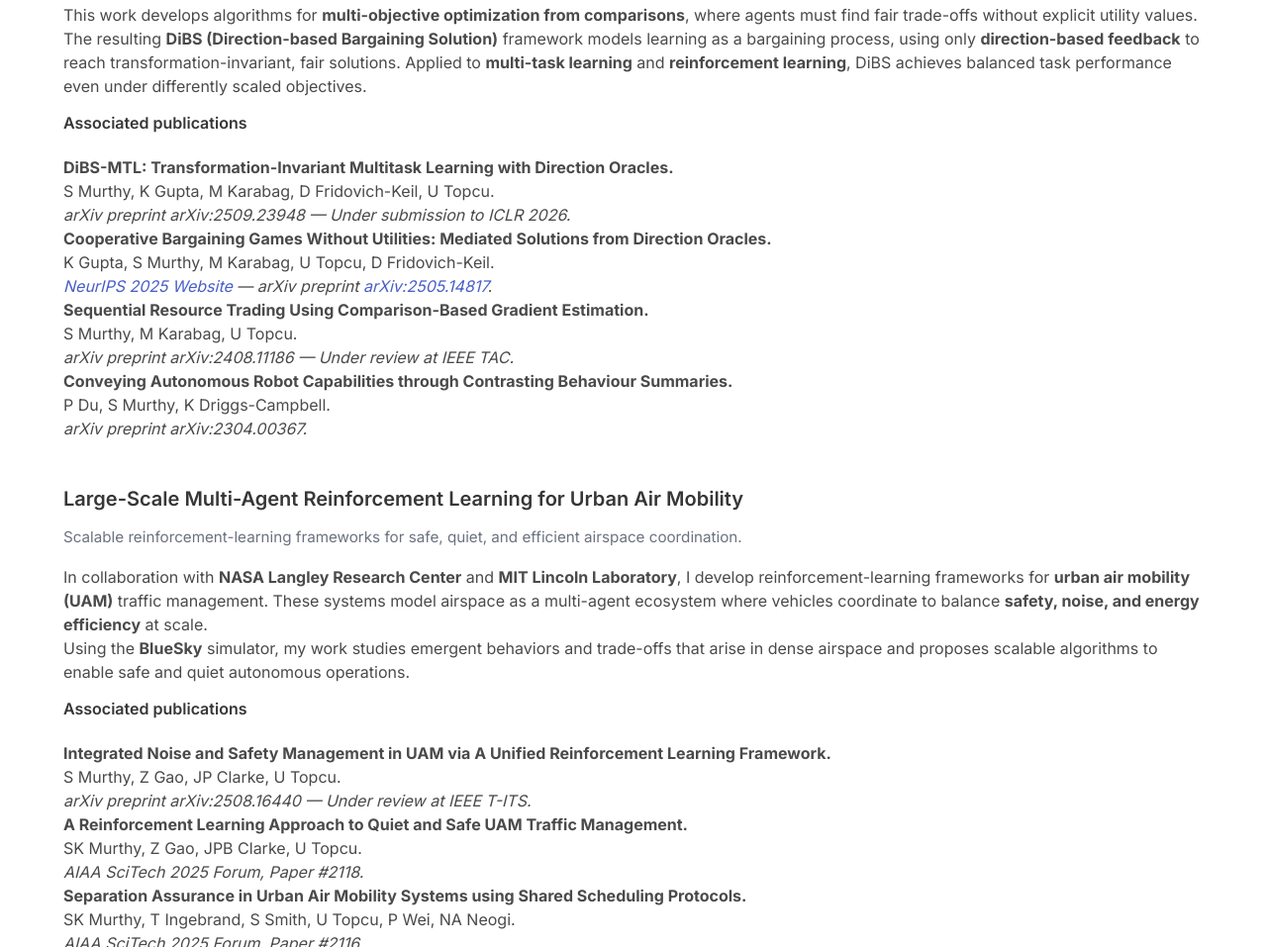
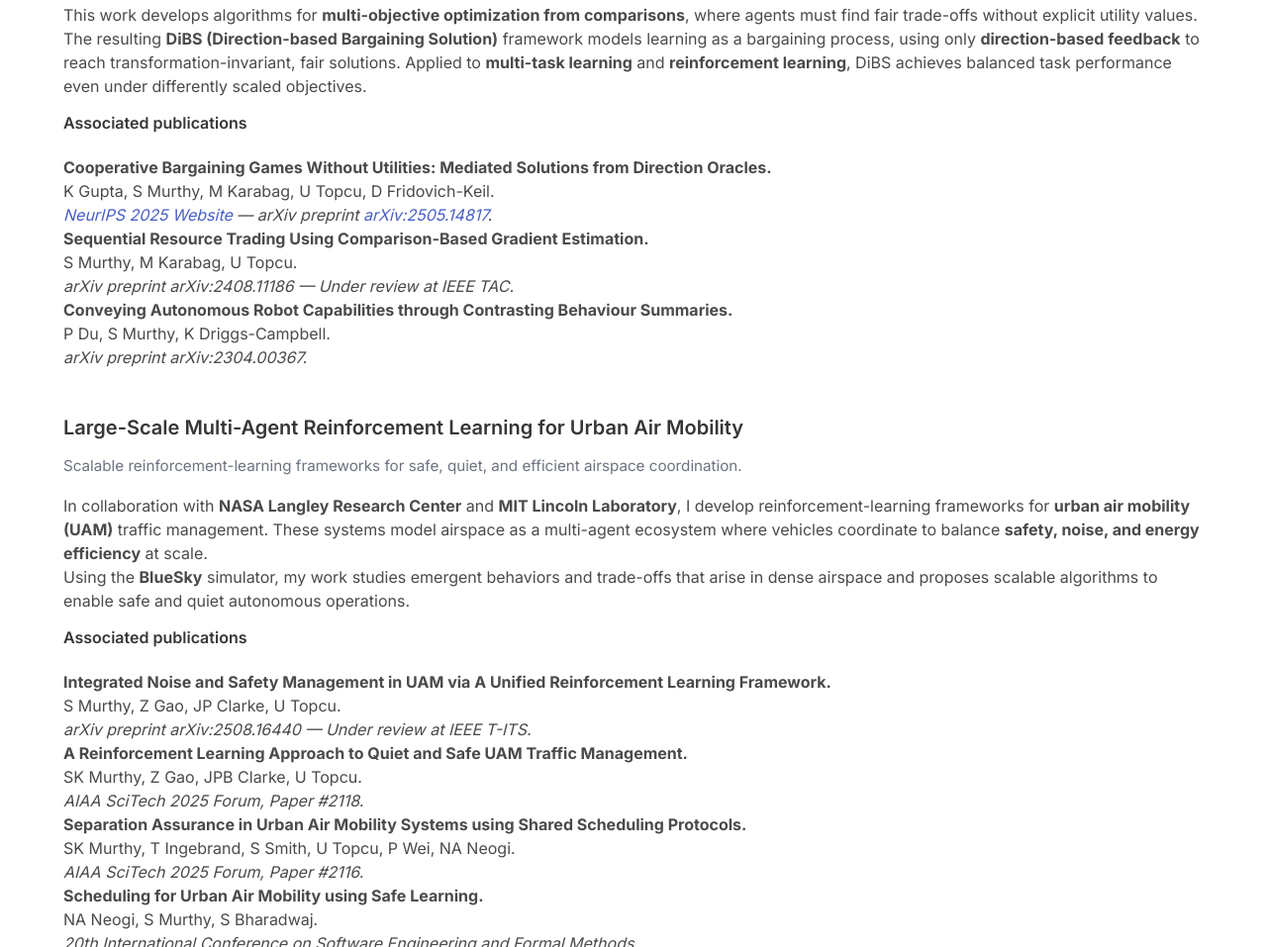
Before and after one commit to suryakmurthy/suryakmurthy.github.io, a plain HTML site: page index.html in a window 1280 px wide. Shown: the part 1209-2166 px from the top of the page at 99% size. Drawn offline with nearby package versions, Linux system fonts and the light colour scheme.

Commit message:
Update index.html

```diff
--- a/index.html
+++ b/index.html
@@ -132,10 +132,6 @@
 
     <h4 class="title is-6 mt-4">Associated publications</h4>
     <ul>
-      <li><b>DiBS-MTL: Transformation-Invariant Multitask Learning with Direction Oracles.</b><br>
-        S Murthy, K Gupta, M Karabag, D Fridovich-Keil, U Topcu.<br>
-        <i>arXiv preprint arXiv:2509.23948 — Under submission to ICLR 2026.</i></li>
-
       <li>
         <b>Cooperative Bargaining Games Without Utilities: Mediated Solutions from Direction Oracles.</b><br>
         K Gupta, S Murthy, M Karabag, U Topcu, D Fridovich-Keil.<br>
```
